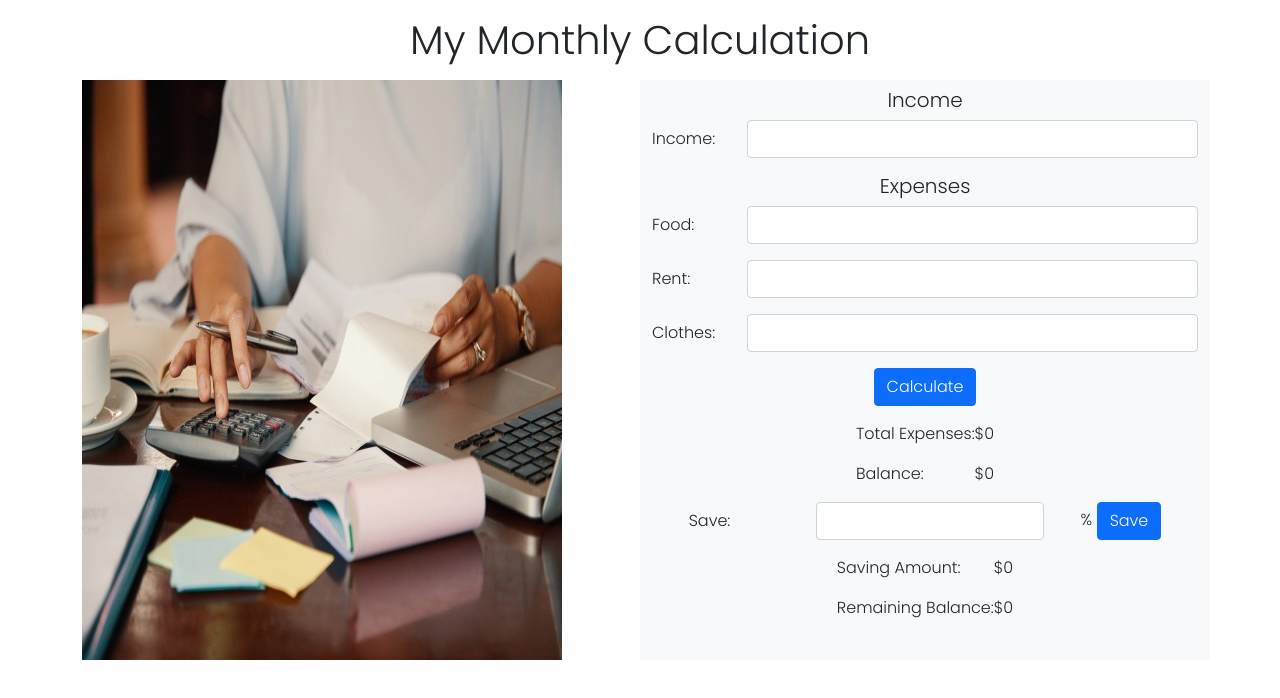
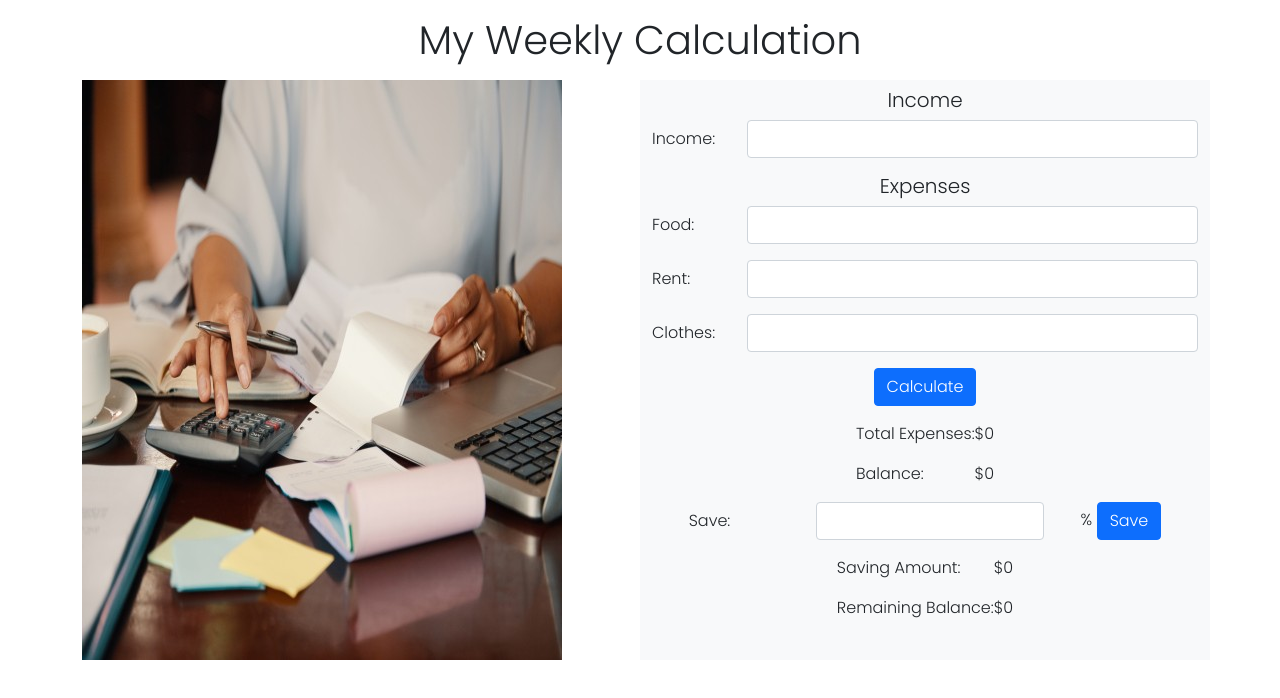
Before and after one commit to nibir-official/money-heist, a plain HTML site: page index.html in a window 1280 px wide. Drawn offline with nearby package versions, Linux system fonts and the light colour scheme.

Commit message:
weekly update

```diff
--- a/index.html
+++ b/index.html
@@ -5,7 +5,7 @@
     <meta charset="UTF-8">
     <meta http-equiv="X-UA-Compatible" content="IE=edge">
     <meta name="viewport" content="width=device-width, initial-scale=1.0">
-    <title>My Monthly Calculation</title>
+    <title>My Weekly Calculation</title>
     <!-- css stylesheet  -->
     <link rel="stylesheet" href="css/style.css">
     <!-- bootstrap stylesheet  -->
@@ -17,7 +17,7 @@
 
     <section class="container mt-3">
         <!-- title -->
-        <h1 class="text-center mt-2"> My Monthly Calculation</h1>
+        <h1 class="text-center mt-2"> My Weekly Calculation</h1>
         <div class="row mt-3 mb-5">
             <div class="col-lg-6">
                 <img src="images/my-calculation.jpg" class="img-fluid" alt="">
```
